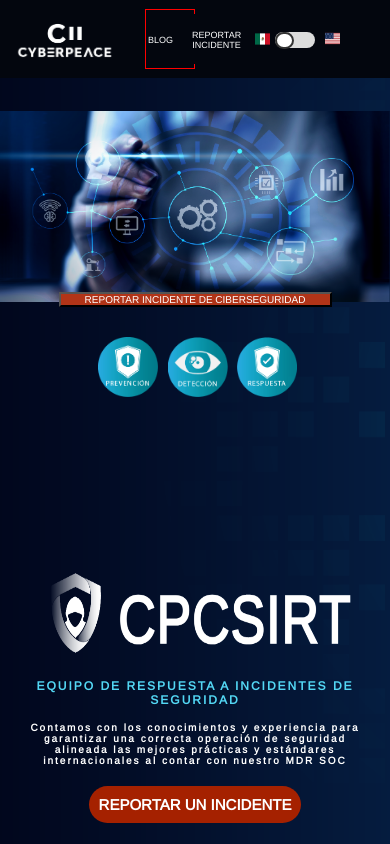
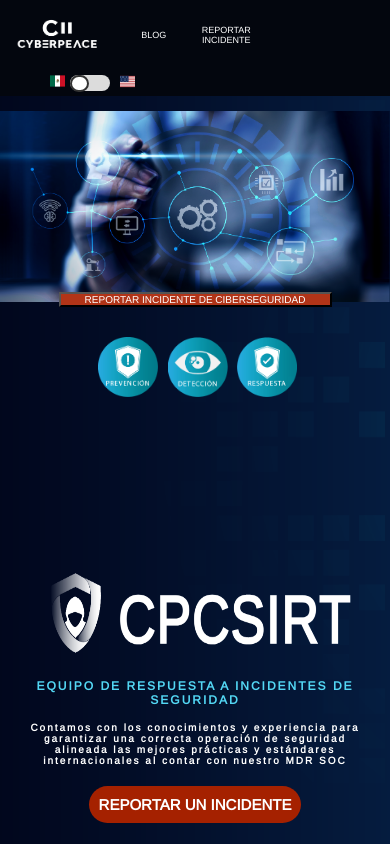
Before and after one commit to Cyberpeace-desarrollo/cpcsirt-express, a website: page src/public/index.html in a window 390 px wide. Shown: the top 844 px of the page. Drawn offline with nearby package versions, Linux system fonts and the light colour scheme; some packages are replaced by stand-ins of ours; a script that the page names is missing.

Commit message:
fix:(media query deleted)

```diff
--- a/src/public/css/newHeader.css
+++ b/src/public/css/newHeader.css
@@ -823,48 +823,6 @@
     .modern-button:hover {}
 }
 
-/* Media query for mobile (768px) */
-/*@media screen and (min-width: 426px) and (max-width: 768px) {*/
-/* Media query for mobile (393px) */
-@media screen and (max-width: 393px) {
-    .container_header_2 {
-        justify-content: flex-start;
-        flex-wrap: wrap;
-        height: auto;
-    }
-
-    .logo-container {
-        margin-left: 15px;
-        display: flex;
-        align-items: center
-    }
-
-    .logo-img {
-        width: 100px;
-        /* Reduce logo size further */
-    }
-
-    .modern-button {
-        width: 80px;
-        /* Reduce button width further */
-        font-size: 9px;
-        /* Reduce font size further */
-    }
-
-    .buttons_redesign {
-        width: 90px;
-        gap: 15px;
-        width: 50px;
-        /*border: 1px green solid;*/
-        margin-left: 30px;
-        border: 1px red solid;
-    }
-
-    .toggle {
-
-    }
-}
-
 /*Media Query for mobile 379*/
 @media screen and (max-width: 379px) {
     .container_header_2 {
```
